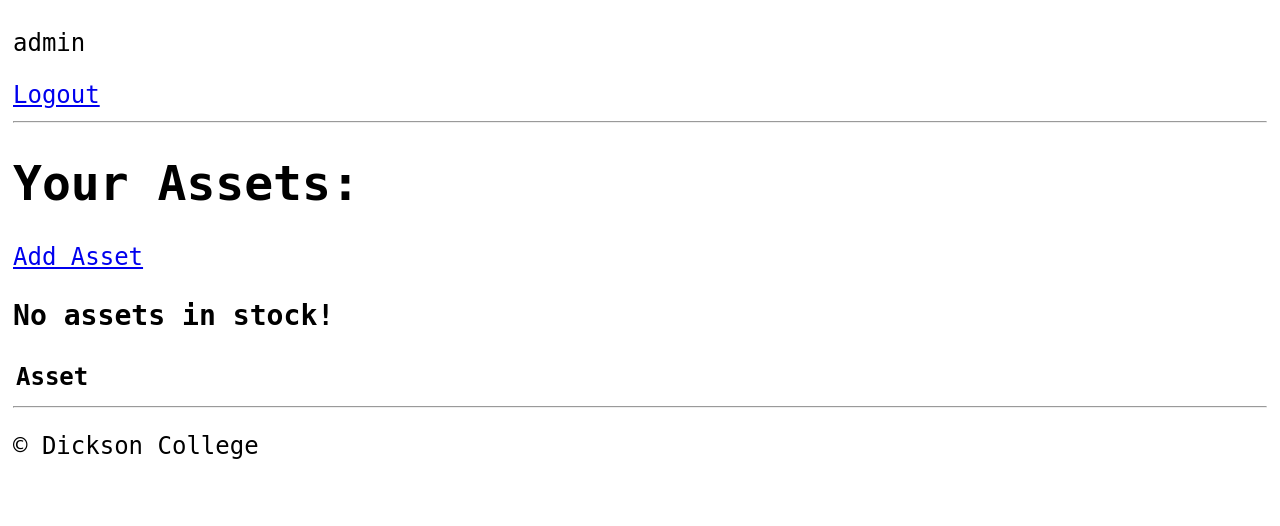
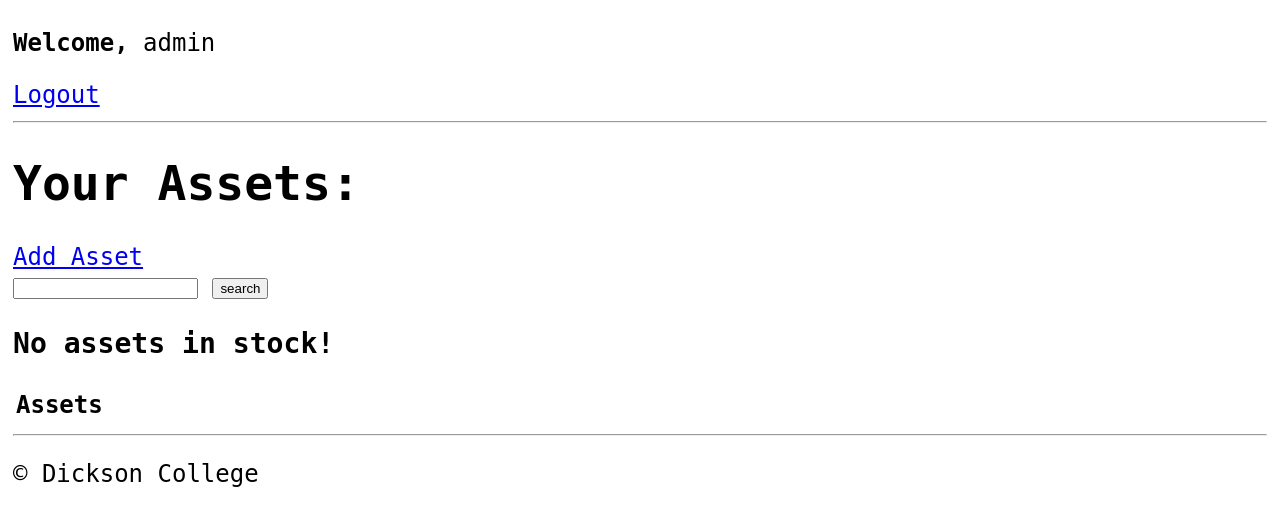
Before and after one commit to butnuster1/Asset_Manager_Project, a Django app: page / in a window 1280 px wide. Shown: the part 69-595 px from the top of the page. Run offline with Django 3.2, Linux system fonts and the light colour scheme; a user stored in the database is signed in; data comes from the database, SQL or seed files in the repository; both versions use the stored data as it was after the commit; lists and menus that the app fills with data are empty.

Commit message:
added search functionality

```diff
--- a/Asset_Manager_Project/Asset_Manager_App/templates/Asset_Manager_App/index.html
+++ b/Asset_Manager_Project/Asset_Manager_App/templates/Asset_Manager_App/index.html
@@ -15,7 +15,7 @@
 
 
         {% if request.user.is_authenticated %}
-        <p>{{request.user}}</p>
+        <p><b>Welcome, </b>{{request.user}}</p>
         <a href="{% url 'logout' %}">Logout</a>
         {% else %}
         <a href="{% url 'login' %}">Login</a>
@@ -27,9 +27,14 @@
         {% if content %}
         <a href="{% url 'asset-create' %}">Add Asset</a>
 
+        <form method="GET">
+            <input type='text' name="search-area" value="{{search_input}}" />
+            <input type="submit" value='search' />
+        </form>
+
         <table>
             <tr>
-                <th>Asset</th>
+                <th>Assets</th>
                 <th></th>
                 <th></th>
             </tr>
@@ -41,10 +46,10 @@
                 <td><a href="{% url 'asset-delete' asset.id %}">Delete</a></td>
             </tr>
             {% empty %}
-            <h3>No assets in stock!</h3>
+            <p><h3>No assets in stock!</h3></p>
             {% endfor %}
         </table>
-        {% else %}
+
         {% endif %}
         {% endblock content %}
     </body>
--- a/Asset_Manager_Project/Asset_Manager_App/views.py
+++ b/Asset_Manager_Project/Asset_Manager_App/views.py
@@ -17,8 +17,21 @@ from .models import Assets
 @login_required(login_url="/login/") #users are unable to view the page until they are logged in https://docs.djangoproject.com/en/dev/topics/auth/default/#auth-web-requests
 def index(request):
     user = request.user
+
+    search_input = request.GET.get('search-area') or ''
     assets = Assets.objects.filter(user=user)
+    if search_input:
+        assets = assets.filter(assetName__icontains=search_input)
+    #    assets = assets.filter(assetName__startswith=search_input) this line can be changed to have the search sort differently
+
     stock_count = Assets.objects.filter(assetInStock=False).count()  # Count assets where complex is False
+
+#    search_input = self.request.GET.get('search-area') or ''
+ #   if search_input:
+#        context['assets'] = context['assets'].filter(title__icontains=search_input)
+
+ #   context['search_input'] = search_input
+
     # temp = Assets.objects.all()
 
     context = {
@@ -27,7 +40,8 @@ def index(request):
         'content': "table",
         'assetList': assets,  # Use filtered assets instead of all assets
         'assets': assets,
-        'count': stock_count
+        'count': stock_count,
+        'search_input': search_input  # Add search input to context
     }
 
     return render(request, "Asset_Manager_App/index.html", context)
```
Also changed, not shown: Asset_Manager_Project/db.sqlite3.
